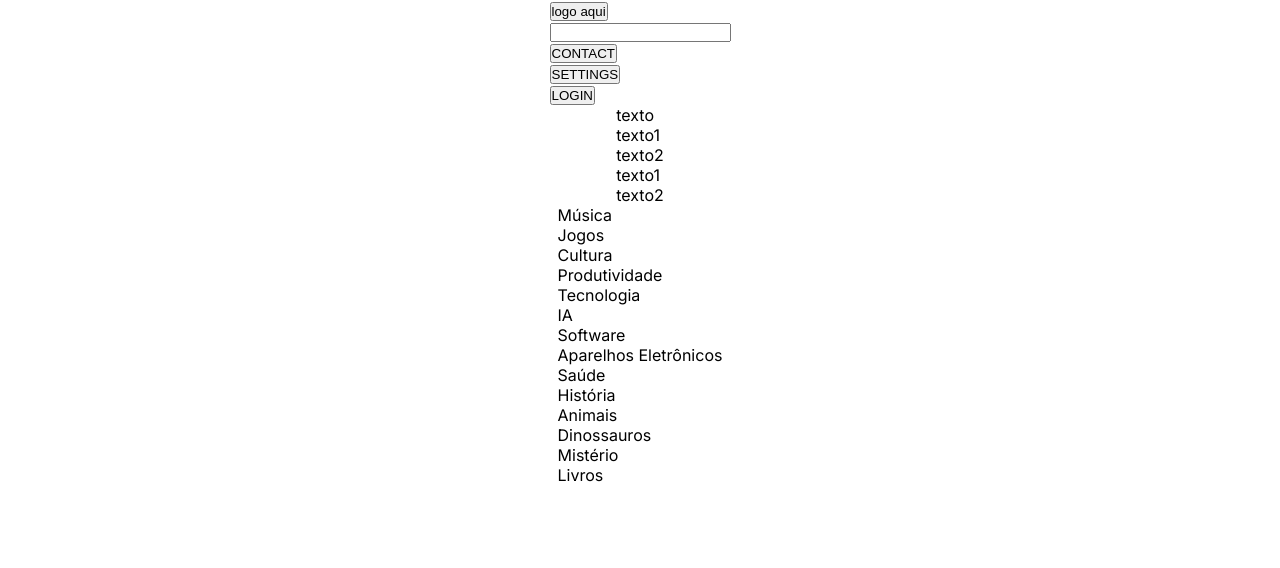
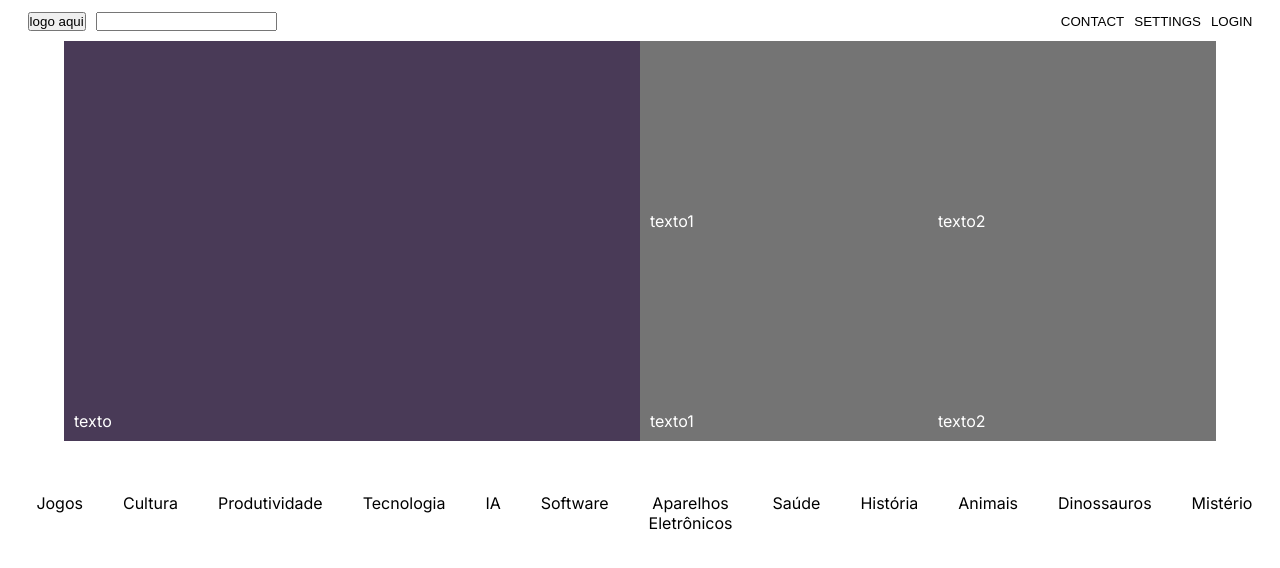
Before and after one commit to GMDorneles/Blog, a Next.js app: page / in a window 1280 px wide. Shown: the top 568 px of the page. Built offline with nearby package versions, Linux system fonts and the light colour scheme.

Commit message:
style: add css

```diff
--- a/src/components/Molecules/hero/index.tsx
+++ b/src/components/Molecules/hero/index.tsx
@@ -1,4 +1,4 @@
-
+import "./styles/hero.css";
 function Hero() {
     return (
         <div className="hero-container">
--- a/src/components/Organisms/categories/index.tsx
+++ b/src/components/Organisms/categories/index.tsx
@@ -1,11 +1,14 @@
+import "./styles/categories.css"
 function Categories() {
     const categoriesArray: string[] = ["Música", "Jogos", "Cultura", "Produtividade", "Tecnologia", "IA", "Software", "Aparelhos Eletrônicos", "Saúde", "História", "Animais", "Dinossauros", "Mistério", "Livros"]
     return (
         <div>
             <div className="slide-categories">
-                {categoriesArray.map((category, index) => (
-                    <div key={index}>{category}</div>
-                ))}
+                <ul className="slide-box">
+                    {categoriesArray.map((category, index) => (
+                        <li className="item-category" key={index}>{category}</li>
+                    ))}
+                </ul>
             </div>
         </div>
     )
--- /dev/null
+++ b/src/components/Organisms/categories/styles/categories.css
@@ -0,0 +1,21 @@
+ul,
+ol {
+    list-style: none;
+}
+
+.slide-categories {
+    margin-top: 4vh;
+
+
+}
+
+.slide-box {
+    overflow-x: scroll;
+    display: flex;
+    flex-direction: row;
+}
+
+.item-category {
+    padding: 20px;
+    text-align: center;
+}
--- a/src/components/Templates/navbar/index.tsx
+++ b/src/components/Templates/navbar/index.tsx
@@ -1,4 +1,5 @@
 
+import "./styles/navbar.css";
 function NavBar() {
     return (
         <div className="navbar-container">
```
